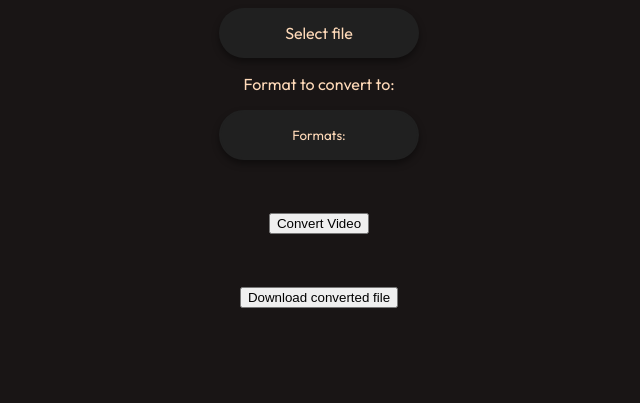
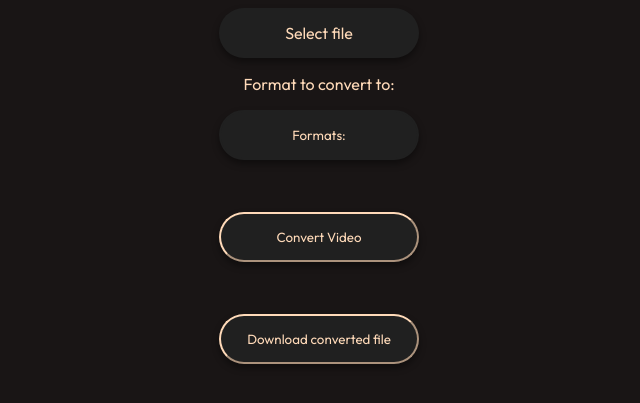
Before and after one commit to dioxair/lunarconvert, a website: page views/index.html in a window 1280 px wide. Shown: the part 109-512 px from the top of the page, without its empty margins (321-961 px from the left). Drawn offline with Linux system fonts and the light colour scheme.

Commit message:
Added styling to convert video and download video buttons

```diff
--- a/public/styling.css
+++ b/public/styling.css
@@ -30,6 +30,26 @@
      transition: all 500ms;
 }
  #fileUploadDiv label:hover, #fileUploadDiv label:focus {
+     transform: translateY(-2px) scale(1.06);
+}
+ button {
+     display: flex;
+     font-family: Outfit;
+     width: 200px;
+     height: 50px;
+     border-radius: 25px;
+     border-color: peachpuff;
+     margin: auto;
+     text-align: center;
+     background: #202020;
+     box-shadow: 0 4px 7px rgba(0, 0, 0, 0.4);
+     align-items: center;
+     justify-content: center;
+     color: #ffdab9;
+     cursor: pointer;
+     transition: all 500ms;
+}
+ button:hover, button:focus {
      transform: translateY(-2px) scale(1.06);
 }
  .dropbtn {
```
